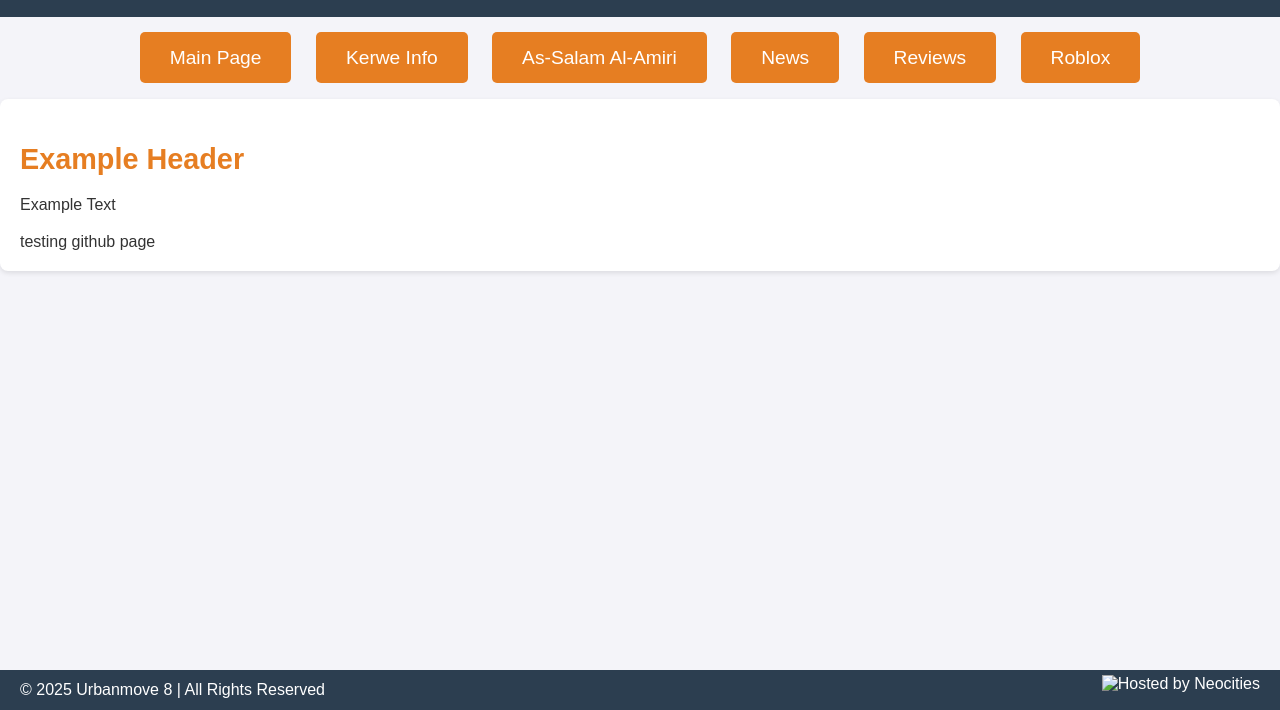
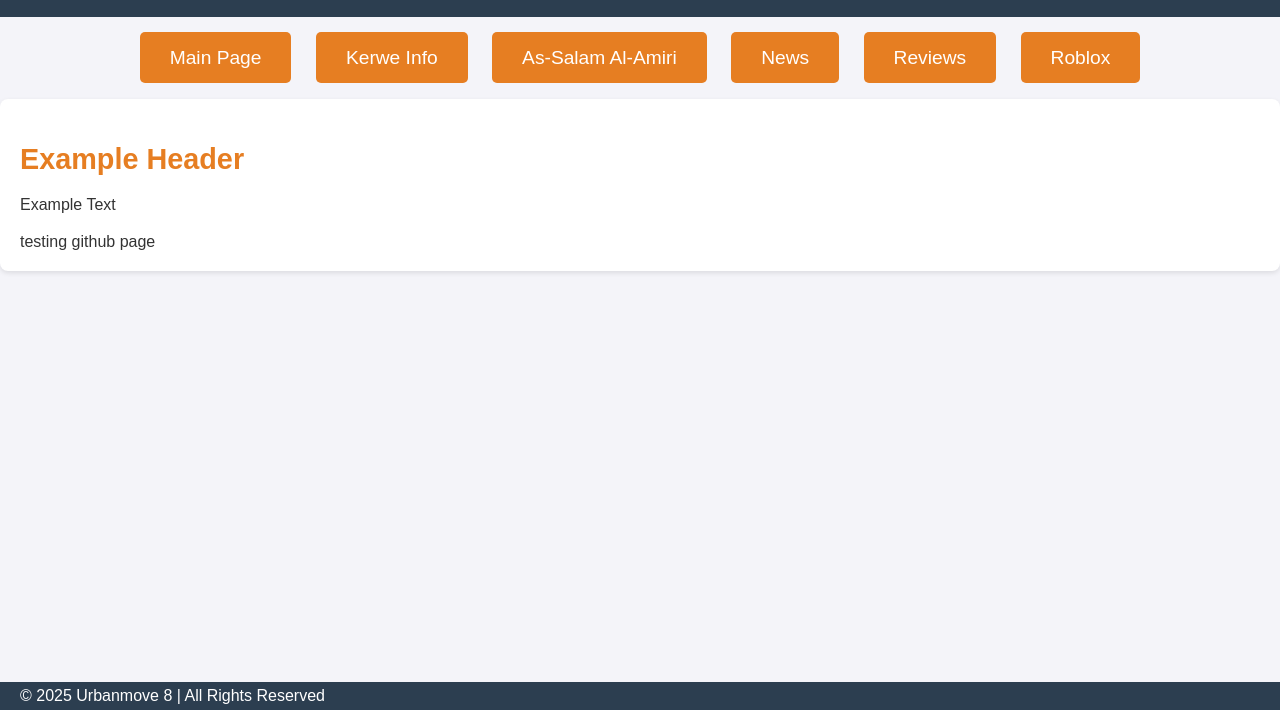
Before and after one commit to urbanmove8-qatar/urbanmove8-qatar.github.io, a plain HTML site: page index.html in a window 1280 px wide. Shown: the part 90-800 px from the top of the page. Drawn offline with Linux system fonts and the light colour scheme.

Commit message:
Update index.html

```diff
--- a/index.html
+++ b/index.html
@@ -117,7 +117,6 @@
 
     <footer style="display: flex; justify-content: space-between; align-items: center; padding: 5px 20px; background-color: #2c3e50; color: white; position: fixed; bottom: 0; width: 100%; box-sizing: border-box;">
             <p style="margin: 0;">&copy; 2025 Urbanmove 8 | All Rights Reserved</p>
-            <img src="/neocities.png" alt="Hosted by Neocities" style="height: 30px; width: auto;">
     </footer>
     <script>
   if (window.top !== window.self) {
```
